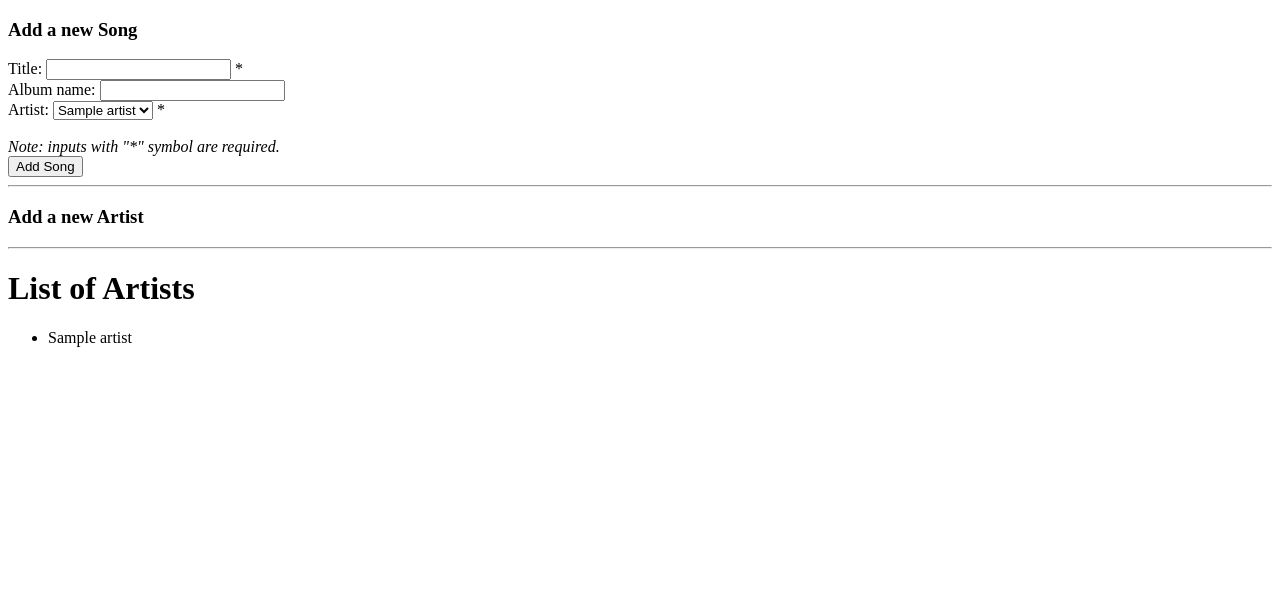
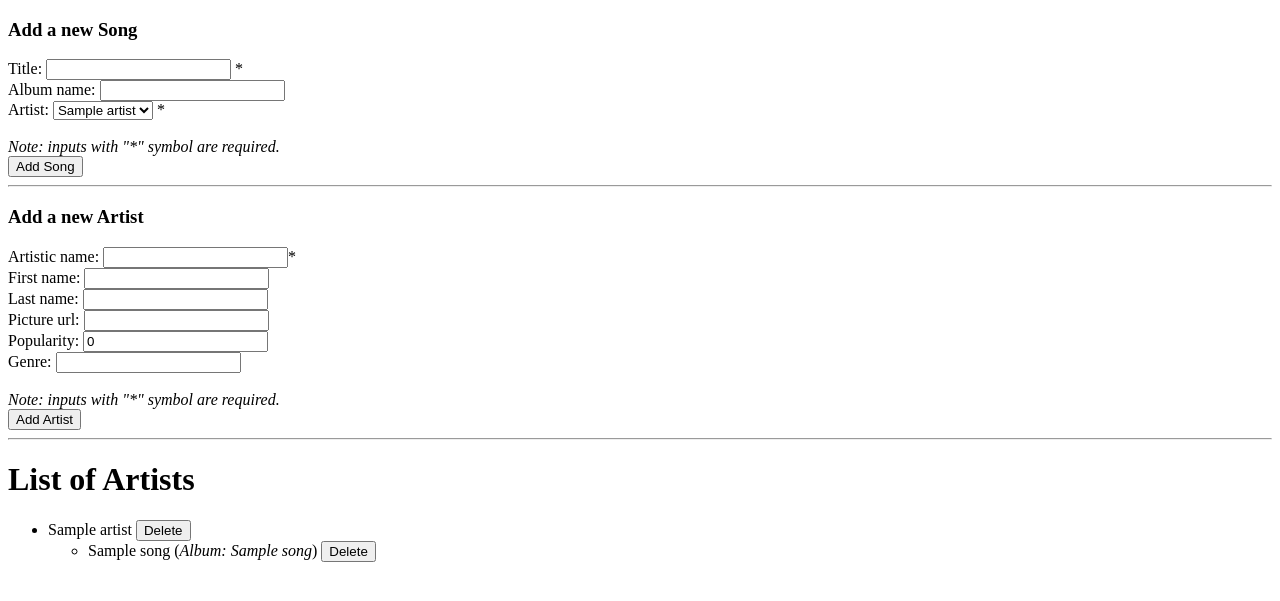
Before and after one commit to rmotr-group-projects/wdc-django-practice-3, a Django app: page /artists/ in a window 1280 px wide. Shown: the top 601 px of the page. Run offline with Django 3.2, Linux system fonts and the light colour scheme; tables that the repository leaves empty hold one stand-in row (values such as "Sample post").

Commit message:
all views working, orm tests passing

```diff
--- a/django_practice_3/artists/models.py
+++ b/django_practice_3/artists/models.py
@@ -16,6 +16,6 @@ class Artist(models.Model):
 
 
 class Song(models.Model):
-    # artist = ...
+    artist = models.ForeignKey(Artist, on_delete=models.CASCADE)
     title = models.CharField(max_length=255)
     album_name = models.CharField(max_length=255, blank=True)
--- a/django_practice_3/artists/views.py
+++ b/django_practice_3/artists/views.py
@@ -38,8 +38,37 @@ def delete_song(request):
 
 
 def create_artist(request):
-    pass
+    artistic_name = request.POST['artistic_name']
+    first_name = request.POST.get('first_name', '')
+    last_name = request.POST.get('last_name', '')
+    picture_url = request.POST.get('picture_url', '')
+    popularity = request.POST.get('popularity', '')
+    genre = request.POST.get('genre', '')
+
+    if not artistic_name:
+        return redirect('artists')
+
+    try:
+        popularity = int(popularity)
+    except ValueError:
+        return redirect('artists')
+
+    Artist.objects.create(
+        artistic_name=artistic_name,
+        first_name=first_name,
+        last_name=last_name,
+        picture_url=picture_url,
+        popularity=popularity,
+        genre=genre,)
+
+    return redirect('artists')
 
 
 def delete_artist(request):
-    pass
+    artist_id = request.POST['artist_id']
+    try:
+        artist = Artist.objects.get(id=artist_id)
+    except Artist.DoesNotExist:
+        return HttpResponseNotFound()
+    artist.delete()
+    return redirect('artists')
--- a/django_practice_3/django_practice_3/urls.py
+++ b/django_practice_3/django_practice_3/urls.py
@@ -26,4 +26,6 @@ urlpatterns = [
     ##################
     # Your URLs here #
     ##################
+    path('create_artist', views.create_artist, name='create_artist'),
+    path('delete_artist', views.delete_artist, name='delete_artist')
 ]
--- a/django_practice_3/templates/index.html
+++ b/django_practice_3/templates/index.html
@@ -37,11 +37,35 @@
   </form>
   <hr>
 
+
   <!-- Create Artist form -->
   <h3>Add a new Artist</h3>
-  <form action="" method='POST'> <!--  Add propper URL in form's action -->
+  <form action="{% url 'create_artist' %}" method='POST'>
     {% csrf_token %}
     <!-- Add here the fields for the 'Add Artist' form -->
+    <div>
+      Artistic name: <input type="text" name="artistic_name"/>*
+    </div>
+    <div>
+      First name: <input type="text" name="first_name"/>
+    </div>
+    <div>
+      Last name: <input type="text" name="last_name"/>
+    </div>
+    <div>
+      Picture url: <input type="text" name="picture_url"/>
+    </div>
+    <div>
+      Popularity: <input type="text" name="popularity" value=0>
+    </div>
+    <div>
+      Genre: <input type="text" name="genre"/>
+    </div>
+    <br>
+    <div>
+        <i>Note: inputs with "*" symbol are required.</i>
+    </div>
+    <input type="submit" value="Add Artist">
   </form>
   <hr>
 
@@ -52,9 +76,11 @@
       <li>
         <label>{{ artist.artistic_name }}</label>
         <!-- Form for deleting an Artist -->
-        <form action="" method='POST' class='inline'> <!--  Add propper URL in form's action -->
+        <form action="{% url 'delete_artist' %}" method='POST' class='inline'> <!--  Add propper URL in form's action -->
           {% csrf_token %}
           <!-- Add here the fields for the 'Delete Artist' form -->
+          <input type="hidden" name="artist_id" value="{{ artist.id }}">
+          <input type="submit" name='delete_artist' value='Delete'>
         </form>
         <ul>
           {% for song in artist.song_set.all %}
```
Also changed, not shown: django_practice_3/artists/orm_exercises.py (+19 -13 lines), django_practice_3/artists/migrations/0001_initial.py (added).
